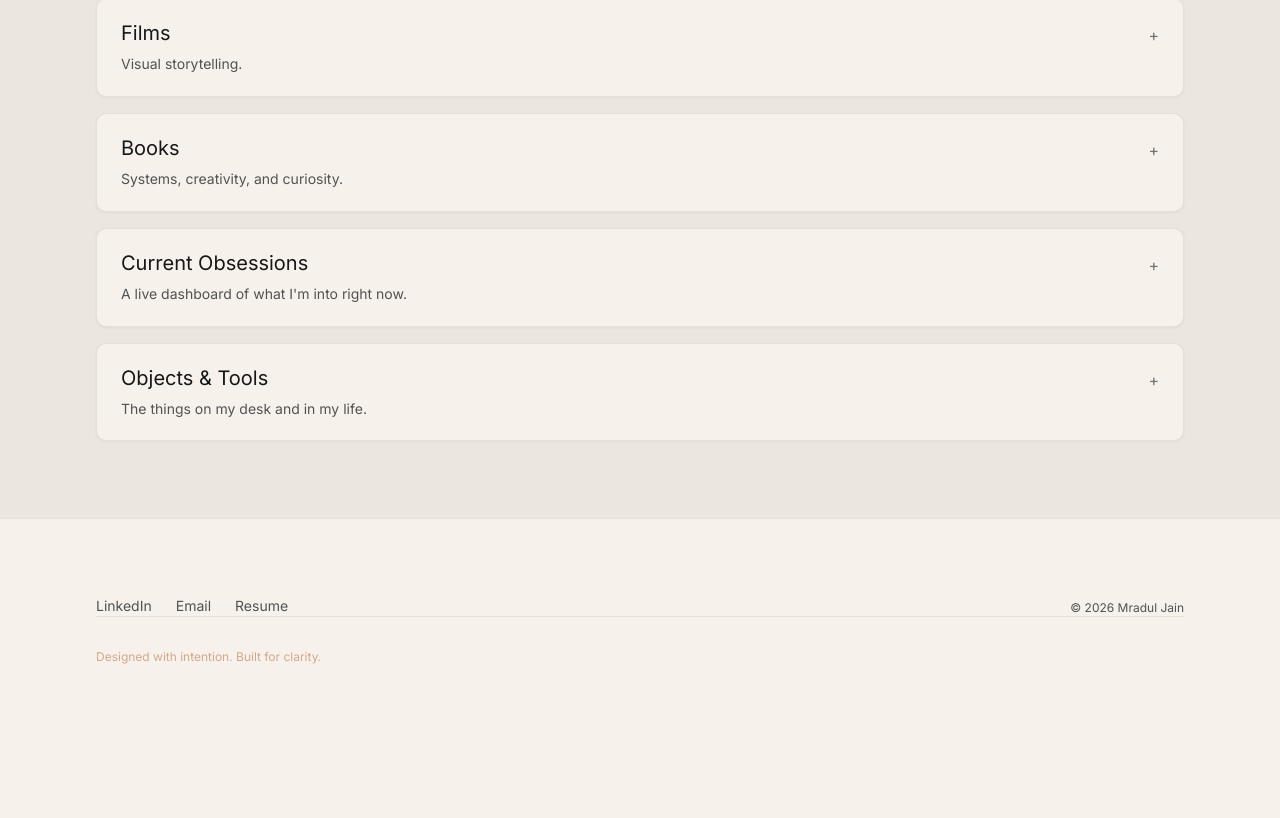
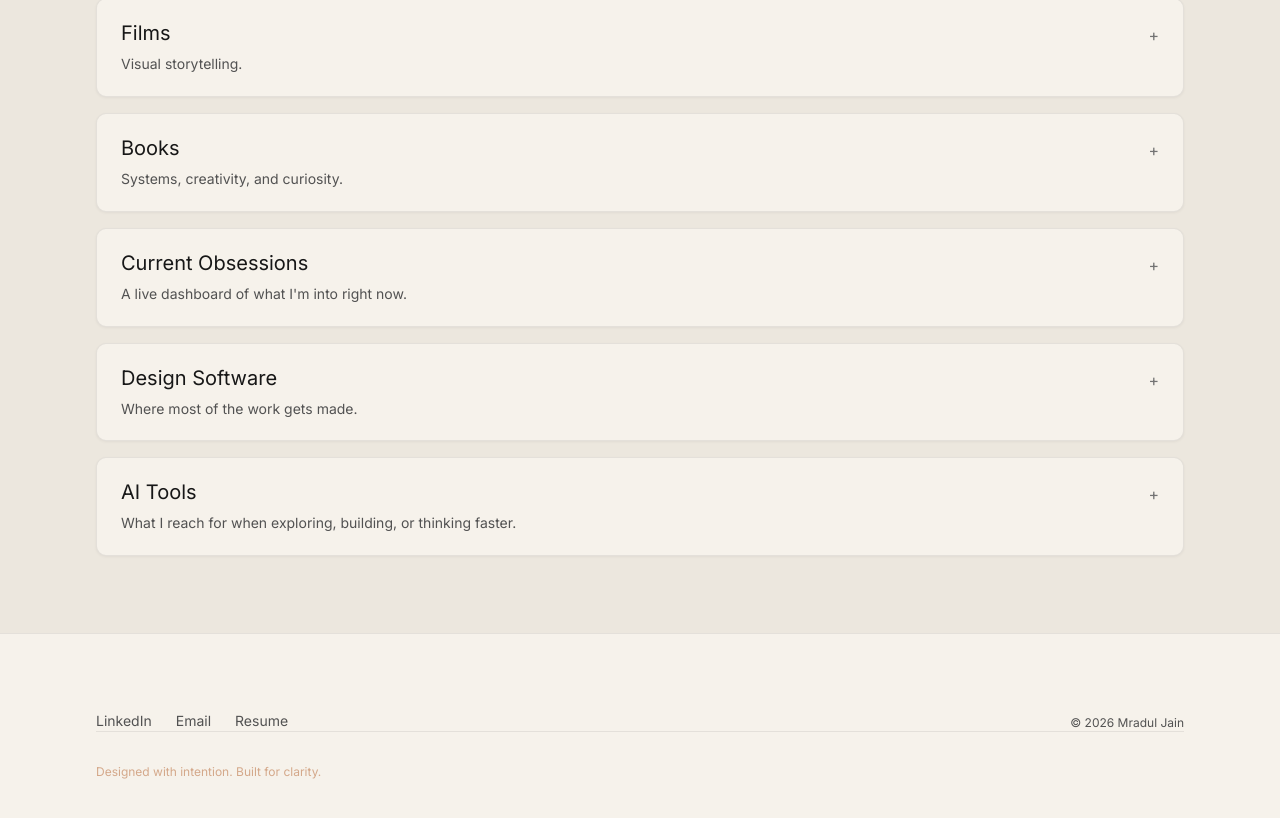
Before and after one commit to mrjartworks-svg/Portfolio, a Next.js app: page /about in a window 1280 px wide. Shown: the part 1568-2386 px from the top of the page. Before the commit the page ends 2310 px from the top, so only its background shows below. Built offline with nearby package versions, Linux system fonts and the light colour scheme; a web font is replaced by a local one.

Commit message:
Replace Objects & Tools with Design Software and AI Tools sections.

```diff
--- a/src/components/about/AboutBeyondWorkSection.tsx
+++ b/src/components/about/AboutBeyondWorkSection.tsx
@@ -3,9 +3,11 @@
 import {
   aboutBeyondWork,
   aboutInterestCards,
+  aiTools,
   currentObsessions,
-  objectsAndTools,
+  designSoftware,
 } from "@/data/about";
+import type { ObjectToolItem } from "@/types";
 import { Container } from "@/components/ui/Container";
 import { FadeIn } from "@/components/ui/FadeIn";
 import { Label } from "@/components/ui/Label";
@@ -103,10 +105,10 @@ function ObsessionsDashboard() {
   );
 }
 
-function ObjectsGrid() {
+function ToolsGrid({ items }: { items: ObjectToolItem[] }) {
   return (
-    <div className="objects-tools-grid mt-2 grid gap-3 sm:grid-cols-2 lg:grid-cols-4">
-      {objectsAndTools.map((item) => (
+    <div className="tools-grid mt-2 grid gap-3 sm:grid-cols-2 lg:grid-cols-4">
+      {items.map((item) => (
         <article
           key={item.id}
           className="overflow-hidden rounded-md border border-[color-mix(in_srgb,var(--text)_8%,transparent)] bg-[var(--bg)] shadow-[0_1px_2px_rgba(17,17,17,0.04)]"
@@ -119,11 +121,11 @@ function ObjectsGrid() {
                 fill
                 unoptimized
                 className="object-cover"
-                sizes="200px"
+                sizes="(max-width: 1024px) 50vw, 250px"
               />
             ) : (
               <div className="absolute inset-0 flex items-center justify-center p-4">
-                <span className="text-center font-display text-sm text-[var(--text-muted)]">
+                <span className="text-center font-display text-sm font-medium tracking-tight text-[var(--text)]">
                   {item.name}
                 </span>
               </div>
@@ -197,8 +199,10 @@ function InterestCard({
           <div className="border-t border-[color-mix(in_srgb,var(--text)_6%,transparent)] px-5 pb-6 pt-5 sm:px-6 sm:pb-8">
             {card.variant === "obsessions" ? (
               <ObsessionsDashboard />
-            ) : card.variant === "objects" ? (
-              <ObjectsGrid />
+            ) : card.variant === "software" ? (
+              <ToolsGrid items={designSoftware} />
+            ) : card.variant === "ai-tools" ? (
+              <ToolsGrid items={aiTools} />
             ) : (
               <>
                 <div className="max-w-prose space-y-4 text-sm leading-[1.85] text-[var(--text-secondary)]">
--- a/src/data/about.ts
+++ b/src/data/about.ts
@@ -230,11 +230,18 @@ export const aboutInterestCards: AboutInterestCard[] = [
     variant: "obsessions",
   },
   {
-    id: "objects-tools",
-    title: "Objects & Tools",
-    preview: "The things on my desk and in my life.",
+    id: "design-software",
+    title: "Design Software",
+    preview: "Where most of the work gets made.",
     expanded: [],
-    variant: "objects",
+    variant: "software",
+  },
+  {
+    id: "ai-tools",
+    title: "AI Tools",
+    preview: "What I reach for when exploring, building, or thinking faster.",
+    expanded: [],
+    variant: "ai-tools",
   },
 ];
 
@@ -246,35 +253,73 @@ export const currentObsessions: CurrentObsessionField[] = [
   { label: "Currently Exploring", value: "How products compete for attention and how to take it back." },
 ];
 
-export const objectsAndTools: ObjectToolItem[] = [
+export const designSoftware: ObjectToolItem[] = [
   {
-    id: "gaming-pc",
-    name: "Gaming PC",
-    note: "Overbuilt for Figma. No regrets.",
+    id: "figma",
+    name: "Figma",
+    note: "Primary environment for product design, systems, and handoff.",
   },
   {
-    id: "s24-ultra",
-    name: "S24 Ultra",
-    note: "Reference camera for everything else.",
+    id: "miro",
+    name: "Miro",
+    note: "Workshops, journey maps, and alignment with cross-functional teams.",
   },
   {
-    id: "current-gundam",
-    name: "Current Gundam",
-    note: "Half-built, fully committed.",
+    id: "procreate",
+    name: "Procreate",
+    note: "Sketching, illustration, and visual exploration on iPad.",
   },
   {
-    id: "favorite-pen",
-    name: "Favorite Pen",
-    note: "The one that runs out at the worst time.",
+    id: "illustrator",
+    name: "Illustrator",
+    note: "Vector work, icons, and precision visual craft.",
   },
   {
-    id: "work-laptop",
-    name: "Work Laptop",
-    note: "Figma, Slack, and tabs I swear I'll close later.",
+    id: "photoshop",
+    name: "Photoshop",
+    note: "Compositing, retouching, and image-heavy deliverables.",
+  },
+];
+
+export const aiTools: ObjectToolItem[] = [
+  {
+    id: "cursor",
+    name: "Cursor",
+    note: "Building and iterating on this site and side projects in code.",
   },
   {
-    id: "ipad",
-    name: "iPad",
-    note: "Sketching, reading, and couch-side research.",
+    id: "codex",
+    name: "Codex",
+    note: "Fast prototyping and technical exploration inside the editor.",
+  },
+  {
+    id: "claude-code",
+    name: "Claude Code",
+    note: "Agentic workflows for larger refactors and multi-file changes.",
+  },
+  {
+    id: "google-stitch",
+    name: "Google Stitch",
+    note: "UI generation and layout experiments from prompts.",
+  },
+  {
+    id: "chatgpt",
+    name: "ChatGPT",
+    note: "Drafting, reasoning, and quick structured thinking.",
+  },
+  {
+    id: "gemini",
+    name: "Gemini",
+    note: "Research, multimodal review, and alternate perspectives.",
+  },
+  {
+    id: "google-flow",
+    name: "Google Flow",
+    note: "Video and motion ideation when a concept needs to move.",
+  },
+  {
+    id: "figma-make",
+    name: "Figma Make",
+    note: "AI-assisted exploration directly inside the design file.",
   },
 ];
--- a/src/types/index.ts
+++ b/src/types/index.ts
@@ -199,7 +199,7 @@ export interface AboutInterestCard {
   preview: string;
   expanded: string[];
   gallery?: AboutGallerySlot[];
-  variant?: "default" | "obsessions" | "objects";
+  variant?: "default" | "obsessions" | "software" | "ai-tools";
 }
 
 export interface CurrentObsessionField {
```
